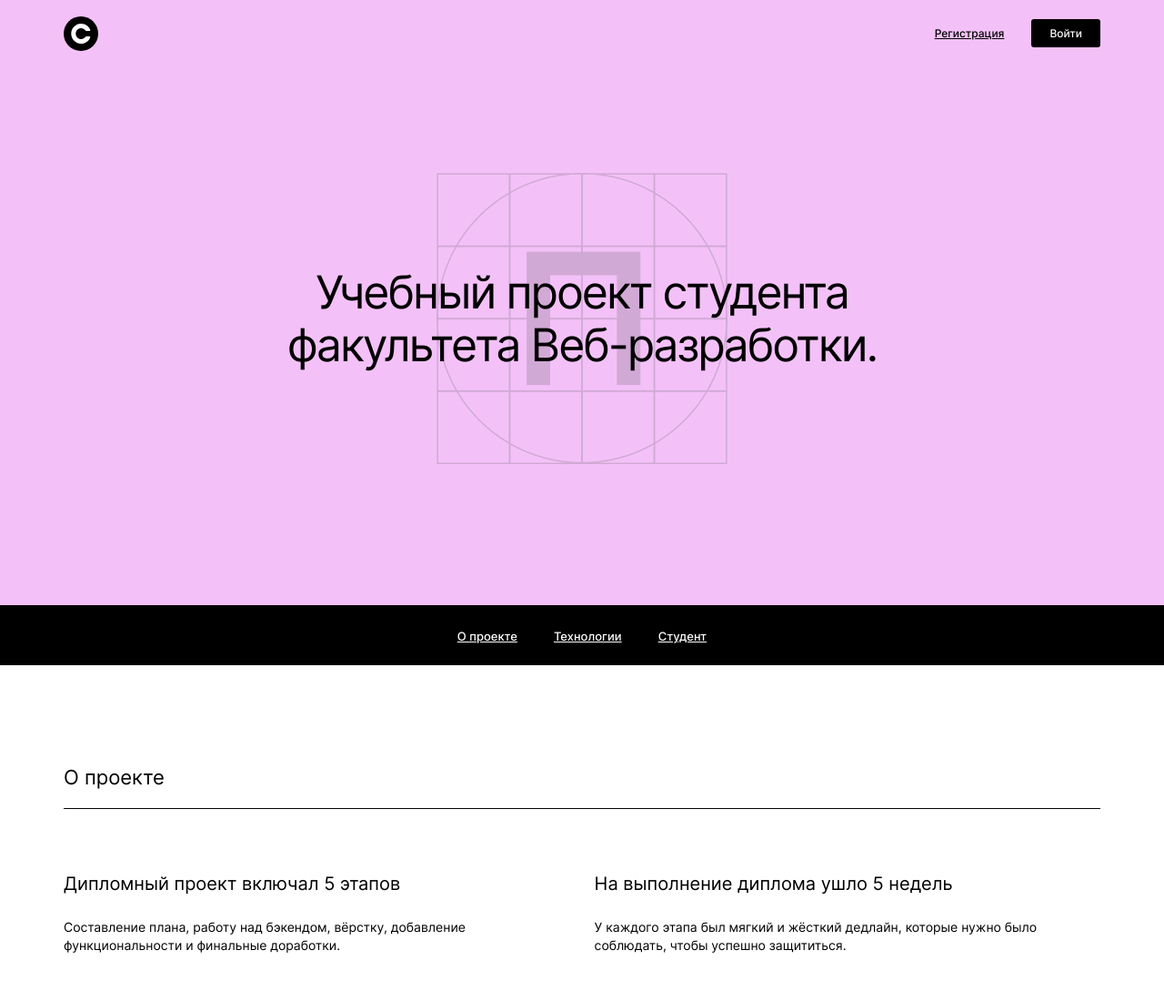
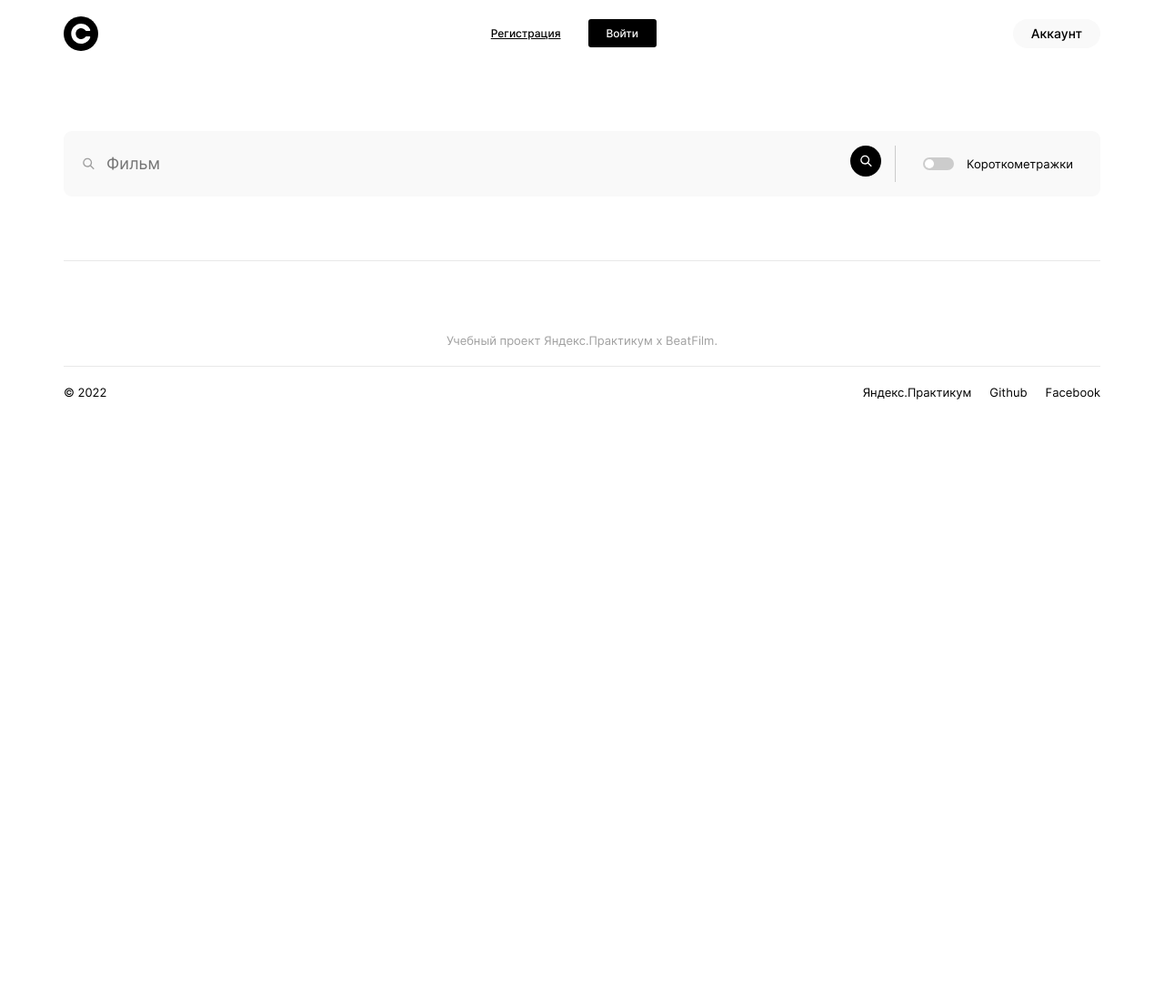
Before and after one commit to Yurikze/movies-explorer-frontend, a React app: page /movies in a window 1280 px wide. Shown: the top 1100 px of the page at 91% size. After the commit the page ends 800 px from the top, so only its background shows below. Built offline with nearby package versions, Linux system fonts and the light colour scheme.

Commit message:
feat: add seerach form compnent, app router

```diff
--- a/package.json
+++ b/package.json
@@ -8,6 +8,7 @@
     "@testing-library/user-event": "^13.5.0",
     "react": "^18.1.0",
     "react-dom": "^18.1.0",
+    "react-router-dom": "^5.2.1",
     "react-scripts": "5.0.1",
     "web-vitals": "^2.1.4"
   },
--- /dev/null
+++ b/src/SearchForm/SearchForm.css
@@ -0,0 +1,74 @@
+.search {
+  padding: 70px 0;
+  border-bottom: 1px solid #e8e8e8;
+}
+
+.search__form-container {
+  display: flex;
+  align-items: center;
+}
+
+.search__form {
+  background: #f9f9f9;
+  border-radius: 9px 0 0 9px;
+  padding: 16px;
+  display: flex;
+  flex-grow: 1;
+  position: relative;
+  height: 72px;
+  box-sizing: border-box;
+
+}
+
+.search__form::after {
+  content: '';
+  height: 40px;
+  width: 1px;
+  position: absolute;
+  background-color: #cbcbcb;
+  right: 0;
+}
+
+.search__icon {
+  color: #a0a0a0;
+  display: flex;
+  align-items: center;
+}
+
+.search__input {
+  flex-grow: 1;
+  border: none;
+  padding: 9px;
+  outline: none;
+  background-color: #f9f9f9;
+  color: #a0a0a0;
+  font-size: 18px;
+}
+
+.search__btn {
+  border: none;
+  border-radius: 50%;
+  height: 34px;
+  width: 34px;
+  padding: 0;
+  color: #fff;
+  background-color: #000;
+  display: flex;
+  align-items: center;
+  justify-content: center;
+}
+
+.search__filter {
+  box-sizing: border-box;
+  background-color: #f9f9f9;
+  height: 72px;
+  display: flex;
+  align-items: center;
+  gap: 14px;
+  padding: 27px 30px;
+  border-radius: 0 9px 9px 0;
+}
+
+.search__filter-text {
+  font-size: 13px;
+}
--- /dev/null
+++ b/src/SearchForm/SearchForm.js
@@ -0,0 +1,27 @@
+import FilterCheckbox from '../components/FilterCheckbox/FilterCheckbox';
+import { ReactComponent as SearchIcon } from '../images/search-icon.svg';
+import './SearchForm.css';
+
+const SearchForm = () => {
+  return (
+    <section className="search">
+      <div className="search__form-container">
+        <form className="search__form">
+          <span className="search__icon">
+            <SearchIcon />
+          </span>
+          <input className="search__input" type="text" placeholder="Фильм" />
+          <button type="submit" className="search__btn">
+            <SearchIcon />
+          </button>
+        </form>
+        <div className="search__filter">
+          <FilterCheckbox />
+          <span className='search__filter-text'>Короткометражки</span>
+        </div>
+      </div>
+    </section>
+  );
+};
+
+export default SearchForm;
--- a/src/components/App/App.js
+++ b/src/components/App/App.js
@@ -1,11 +1,25 @@
+import { Switch } from 'react-router-dom';
+import { Route } from 'react-router-dom';
+import Header from '../Header/Header';
 import Main from '../Main/Main';
+import Movies from '../Movies/Movies';
+import Footer from '../Footer/Footer'
 import './App.css';
-
 
 function App() {
   return (
-    <div className='App'>
-      <Main />
+    <div className="App">
+      <Header />
+      <Switch>
+        <Route path="/movies">
+          <Movies />
+        </Route>
+        <Route path="/" exact>
+          <Main />
+        </Route>
+      </Switch>
+      <Footer />
+
     </div>
   );
 }
--- /dev/null
+++ b/src/components/FilterCheckbox/FilterCheckbox.css
@@ -0,0 +1,49 @@
+.switch {
+  position: relative;
+  display: inline-block;
+  width: 34px;
+  height: 14px;
+}
+
+.switch input {
+  opacity: 0;
+  width: 0;
+  height: 0;
+}
+
+.slider {
+  position: absolute;
+  cursor: pointer;
+  top: 0;
+  left: 0;
+  right: 0;
+  bottom: 0;
+  background-color: #ccc;
+  transition: 0.4s;
+  border-radius: 14px;
+  pointer-events: none;
+}
+
+.slider:before {
+  position: absolute;
+  content: '';
+  height: 10px;
+  width: 10px;
+  left: 2px;
+  bottom: 2px;
+  background-color: white;
+  transition: 0.4s;
+  border-radius: 50%;
+}
+
+input:checked + .slider {
+  background: #2be080;
+}
+
+input:focus + .slider {
+  box-shadow: 0 0 1px #2be080;
+}
+
+input:checked + .slider:before {
+  transform: translateX(20px);
+}
--- /dev/null
+++ b/src/components/FilterCheckbox/FilterCheckbox.js
@@ -0,0 +1,12 @@
+import './FilterCheckbox.css'
+
+const FilterCheckbox = () => {
+  return (
+    <label class="switch">
+      <input type="checkbox" />
+      <span class="slider"></span>
+    </label>
+  );
+};
+
+export default FilterCheckbox;
--- a/src/components/Header/Header.css
+++ b/src/components/Header/Header.css
@@ -3,4 +3,31 @@
   display: flex;
   align-items: center;
   justify-content: space-between;
+  padding: 0 70px;
 }
+
+.header_isHome {
+  background-color: #f3c1f8;
+}
+
+.header__account {
+  background-color: #f9f9f9;
+  border-radius: 20px;
+  padding: 8px 20px;
+  font-weight: 500;
+  font-size: 14px;
+}
+
+@media (max-width: 999px) {
+  .header {
+    padding-left: 50px;
+    padding-right: 50px;
+  }
+}
+
+@media (max-width: 767px) {
+  .header {
+    padding-left: 14px;
+    padding-right: 14px;
+  }
+}
--- a/src/components/Header/Header.js
+++ b/src/components/Header/Header.js
@@ -1,12 +1,22 @@
+import { useState } from 'react';
+import { usePathname } from '../../utils/usePathname';
 import Logo from '../Logo/Logo';
 import Navigation from '../Navigation/Navigation';
 import './Header.css';
 
 const Header = () => {
+  const [isLoggedIn, setIsLoggedIn] = useState(true);
+  const pathname = usePathname();
+
+  const classNames = `header ${
+    pathname === '/' ? 'header_isHome' : ''
+  }`;
+
   return (
-    <header className="header container">
+    <header className={classNames}>
       <Logo />
       <Navigation />
+      {isLoggedIn && <span className="header__account">Аккаунт</span>}
     </header>
   );
 };
--- a/src/components/Main/Main.js
+++ b/src/components/Main/Main.js
@@ -5,7 +5,6 @@ import NavTab from '../NavTab/NavTab';
 import Promo from '../Promo/Promo';
 import Techs from '../Techs/Techs';
 import './Main.css';
-import Footer from '../Footer/Footer';
 
 const Main = () => {
   return (
@@ -16,7 +15,6 @@ const Main = () => {
       <Techs />
       <AboutMe />
       <Portfolio />
-      <Footer />
     </div>
   )
 }
--- /dev/null
+++ b/src/components/Movies/Movies.js
@@ -0,0 +1,12 @@
+import SearchForm from "../../SearchForm/SearchForm"
+
+const Movies = () => {
+
+  return (
+    <div className="movies container">
+      <SearchForm />
+    </div>
+  )
+}
+
+export default Movies
--- a/src/components/Promo/Promo.css
+++ b/src/components/Promo/Promo.css
@@ -1,6 +1,6 @@
 .promo {
   background: url('../../images/promo-banner.png') no-repeat;
-  background-position: center 55%;
+  background-position: center 45%;
   background-size: 320px 320px;
   background-color: #f3c1f8;
 }
--- a/src/components/Promo/Promo.js
+++ b/src/components/Promo/Promo.js
@@ -4,7 +4,6 @@ import './Promo.css';
 const Promo = () => {
   return (
     <section className="promo">
-      <Header />
       <div className="promo__banner">
         <h1 className="promo__heading">
           Учебный проект студента факультета Веб-разработки.
--- a/src/index.js
+++ b/src/index.js
@@ -2,6 +2,11 @@ import React from 'react';
 import ReactDOM from 'react-dom/client';
 import './index.css';
 import App from './components/App/App';
+import { BrowserRouter } from 'react-router-dom';
 
 const root = ReactDOM.createRoot(document.getElementById('root'));
-root.render(<App />);
+root.render(
+  <BrowserRouter>
+    <App />
+  </BrowserRouter>,
+);
--- /dev/null
+++ b/src/utils/usePathname.js
@@ -0,0 +1,8 @@
+import { useLocation } from 'react-router-dom';
+
+// custom hook to get the current pathname in React
+
+export const usePathname = () => {
+  const location = useLocation();
+  return location.pathname;
+}
```
Also changed, not shown: src/components/Movies/Movies.css (added), src/images/search-icon.svg (added), 1 other file.
